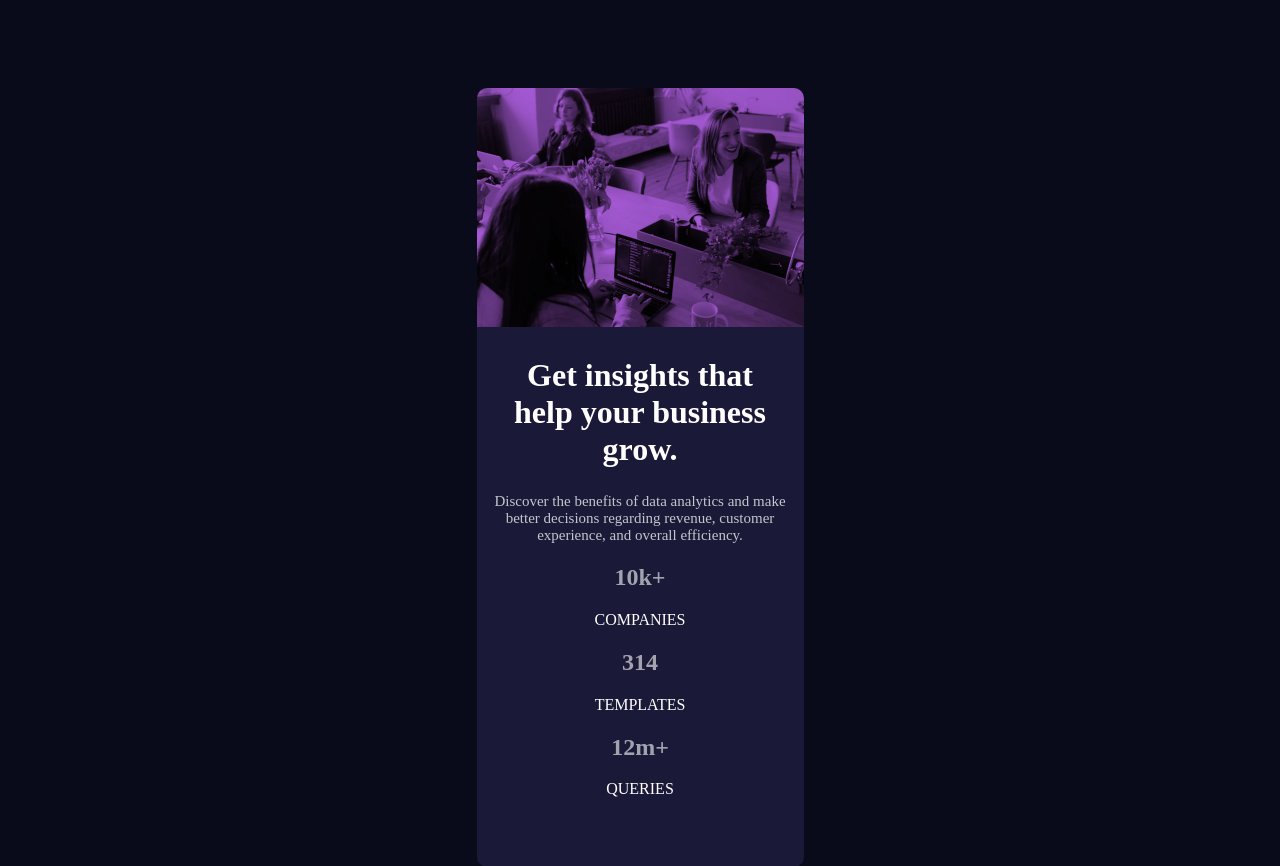
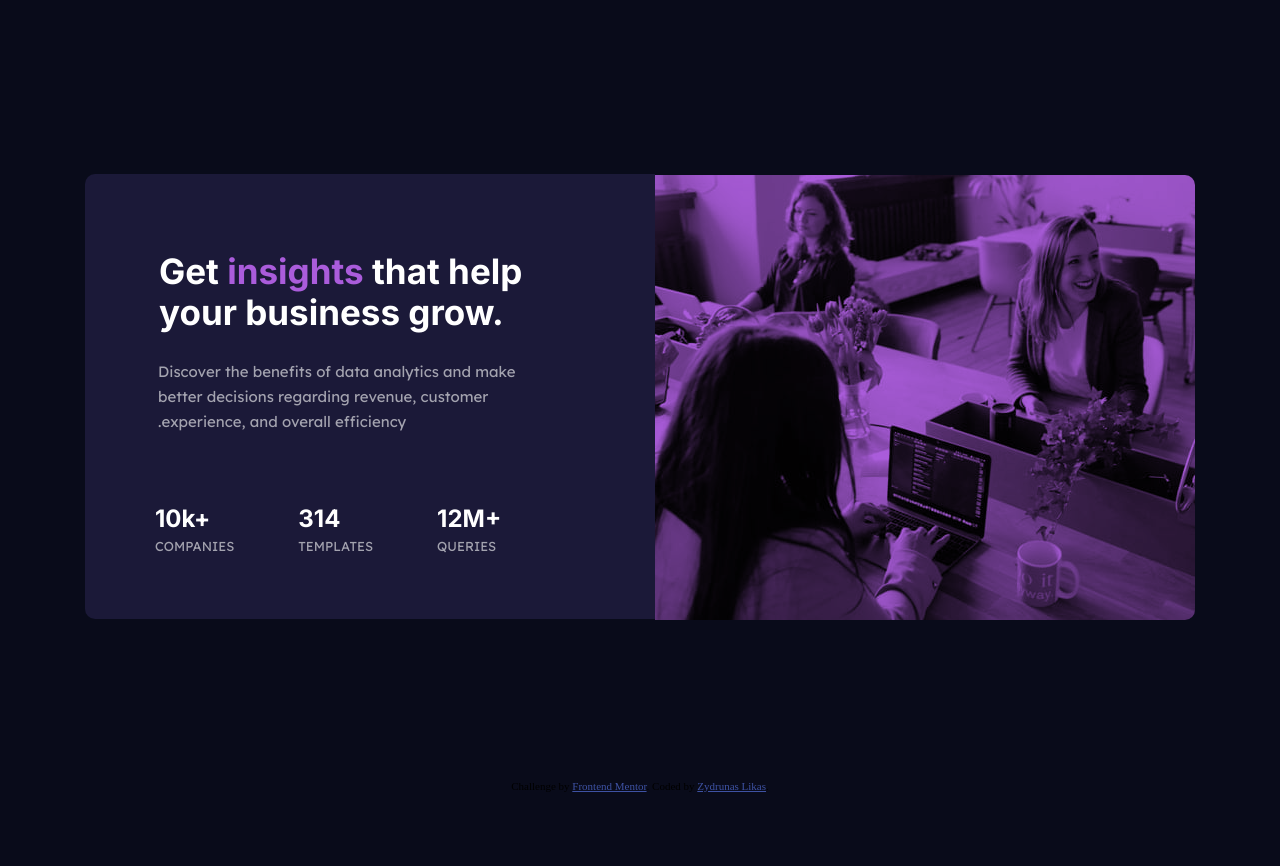
Before and after one commit to ZLikas/StatsPreviewCardComponent, a plain HTML site: page index.html in a window 1280 px wide. Shown: the top 866 px of the page. After the commit the page ends 800 px from the top, so only its background shows below. Drawn offline with Linux system fonts and the light colour scheme.

Commit message:
All done

```diff
--- a/index.html
+++ b/index.html
@@ -5,6 +5,13 @@
   <meta name="viewport" content="width=device-width, initial-scale=1.0"> <!-- displays site properly based on user's device -->
   <link rel="stylesheet" href="style.css">
   <link rel="icon" type="image/png" sizes="32x32" href="./images/favicon-32x32.png">
+    <link rel="preconnect" href="https://fonts.googleapis.com">
+    <link rel="preconnect" href="https://fonts.gstatic.com" crossorigin>
+    <link href="https://fonts.googleapis.com/css2?family=Inter:wght@400;700&display=swap" rel="stylesheet">
+
+    <link rel="preconnect" href="https://fonts.googleapis.com">
+    <link rel="preconnect" href="https://fonts.gstatic.com" crossorigin>
+    <link href="https://fonts.googleapis.com/css2?family=Lexend+Deca&display=swap" rel="stylesheet">
   <title>Frontend Mentor | Stats preview card component</title>
   <!-- Feel free to remove these styles or customise in your own stylesheet 👍 -->
   <style>
@@ -21,20 +28,20 @@
         <h1>Get <span>insights</span> that help your business grow.</h1>
         <p class="Pmain">Discover the benefits of data analytics and make better decisions regarding revenue, customer
       experience, and overall efficiency.</p>
-        <aside>
-          <div>
+        <div class="displayinline">
+          <div class="statdivs" id="paddingforfirststat">
             <h2 class="statsheading">10k+</h2>
             <p class="statsP">companies</p>
           </div>
-          <div>
+          <div class="statdivs">
             <h2 class="statsheading">314</h2>
             <p class="statsP">templates</p>
           </div>
-          <div>
-            <h2 class="statsheading">12m+</h2>
+          <div class="statdivs">
+            <h2 class="statsheading">12M+</h2>
             <p class="statsP">queries</p>
           </div>
-          </aside>
+        </div>
       </main>
     </div>
 <footer>
--- a/style.css
+++ b/style.css
@@ -1,11 +1,13 @@
 html {
   margin: 0px;
   padding: 0px;
+  max-height: 950px;
 }
 body {
   margin: 0px;
   background-color: hsl(233, 47%, 7%);
 }
+/*Foto and Text container for mobile*/
 .container {
 width: 327px;
 height: 780px;
@@ -29,19 +31,124 @@ margin: -1px auto;
 background-color: hsl(244, 38%, 16%);
 border-radius: 0 0 10px 10px;
 }
+span {
+  color: hsl(277, 64%, 61%);
+}
 h1 {
-  margin: 0px 35px 25px;
-  padding-top: 30px;
+  margin: 0px 35px 15px;
+  padding-top: 40px;
   color: hsl(0, 0%, 100%);
+  font-family: 'Inter', sans-serif;
+  font-size: 27px;
+  font-weight: 700;
+  line-height: 31px;
 }
 .Pmain {
-  color: hsla(0, 0%, 100%, 0.75);
-  font-size: 15px;
+  color: hsla(0, 0%, 100%, 0.6);
+  font-size: 14px;
+  font-family: 'Lexend Deca', sans-serif;
+  font-weight: 400;
+  margin: auto 37px;
+  padding-bottom: 11px;
+  line-height: 25px;
 }
 .statsheading {
-color: hsla(0, 0%, 100%, 0.6);
+color: hsl(0, 0%, 100%);
+font-family:  'Inter', sans-serif;
+margin-top: 29px;
+margin-bottom: 5px;
+
 }
 .statsP {
+  color: hsla(0, 0%, 100%, 0.6);
+  text-transform: uppercase;
+  font-family: 'Lexend Deca', sans-serif;
+  font-size: 14px;
+  font-weight: 400;
+  margin-top: 0px;
+}
+/*Foto and Text container ends*/
+@media screen and (min-width: 375px) {
+  html {
+    margin: 0px;
+    padding: 0px;
+    max-height: 800px;
+  }
+  body {
+    margin: 0px;
+    background-color: hsl(233, 47%, 7%);
+  }
+  /*Foto and Text container for desktop*/
+  .container {
+    display: flex;
+    justify-content: center;
+    direction: rtl;
+    width: 1110px;
+    height: 445px;
+    margin: 175px auto;
+  }
+  main {
+  text-align: left;
+  width: 570px;
+  height: 445px;
+  background-color: hsl(244, 38%, 16%);
+  border-radius: 10px 0 0 10px;
+  }
+  .img {
+    background-image: url(images/image-header-desktop.jpg);
+    background-size: cover;
+    width:  540px;
+    height: 445px;
+    background-blend-mode: multiply;
+    background-color: hsl(277, 64%, 61%);
+    border-radius: 0 10px 10px 0px;
+    display: flex;
+    direction: ltr;
+}
+
+h1 {
+  direction: ltr;
+  margin: 0px 77px 26px 74px;
+  padding-top: 77px;
   color: hsl(0, 0%, 100%);
+  font-family: 'Inter', sans-serif;
+  font-size: 35px;
+  font-weight: 700;
+  line-height: 41px;
+}
+.Pmain {
+  color: hsla(0, 0%, 100%, 0.6);
+  font-size: 15px;
+  font-family: 'Lexend Deca', sans-serif;
+  font-weight: 400;
+  margin: 20px 123px 20px 73px;
+  padding-bottom: 11px;
+  line-height: 25px;
+}
+.statsheading {
+color: hsl(0, 0%, 100%);
+font-family:  'Inter', sans-serif;
+margin-top: 39px;
+}
+.statsP {
+  color: hsla(0, 0%, 100%, 0.6);
   text-transform: uppercase;
+  font-family: 'Lexend Deca', sans-serif;
+  font-weight: 400;
+  font-size: 13px;
 }
+.statdivs {
+  margin-left: 64px;
+}
+.displayinline {
+  display: flex;
+  direction: ltr;
+}
+#paddingforfirststat {
+  padding-left: 6px;
+}
+/*Foto and Text container for desktopends*/
+footer {
+  margin-top: -15px;
+}
+}
```
